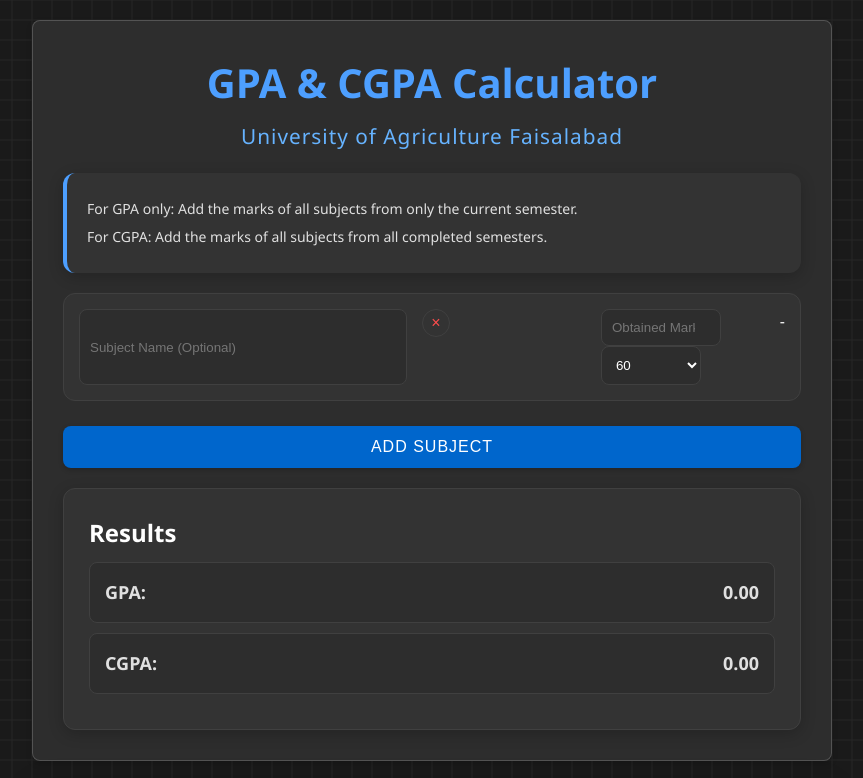
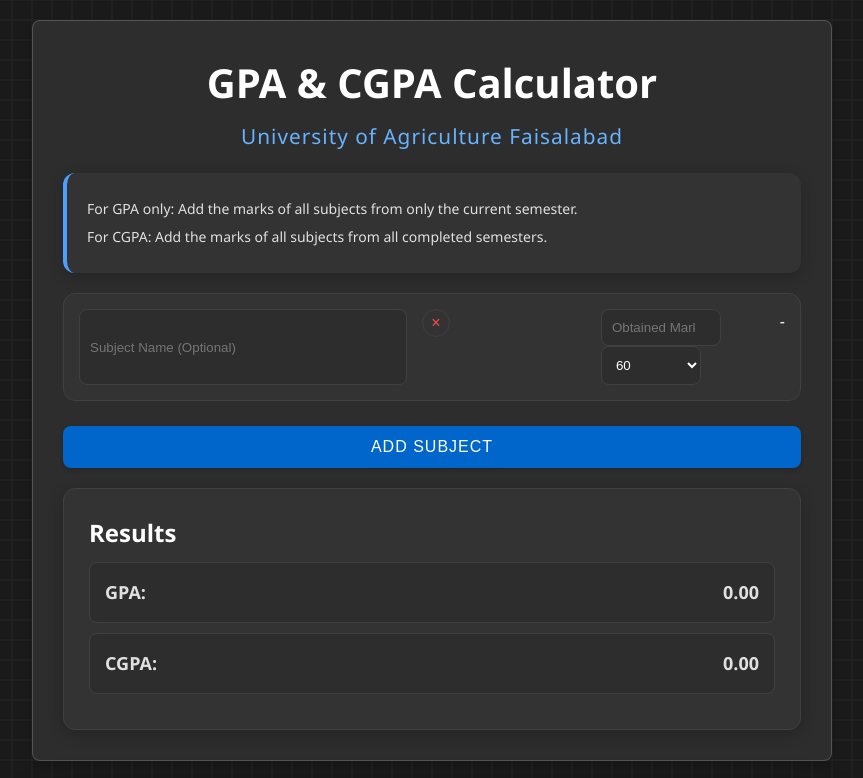
Before and after one commit to MutmainX/testing, a plain HTML site: page index.html in a window 1280 px wide. Shown: the top 778 px of the page, without its empty margins (208-1071 px from the left). Drawn offline with Linux system fonts and the light colour scheme.

Commit message:
Update styles.css

```diff
--- a/styles.css
+++ b/styles.css
@@ -44,7 +44,7 @@ body::before {
 
 h1 {
     text-align: center;
-    color: #4d9fff;
+    color: fffff;
     margin-bottom: 20px;
     font-size: 2.5em;
 
```
